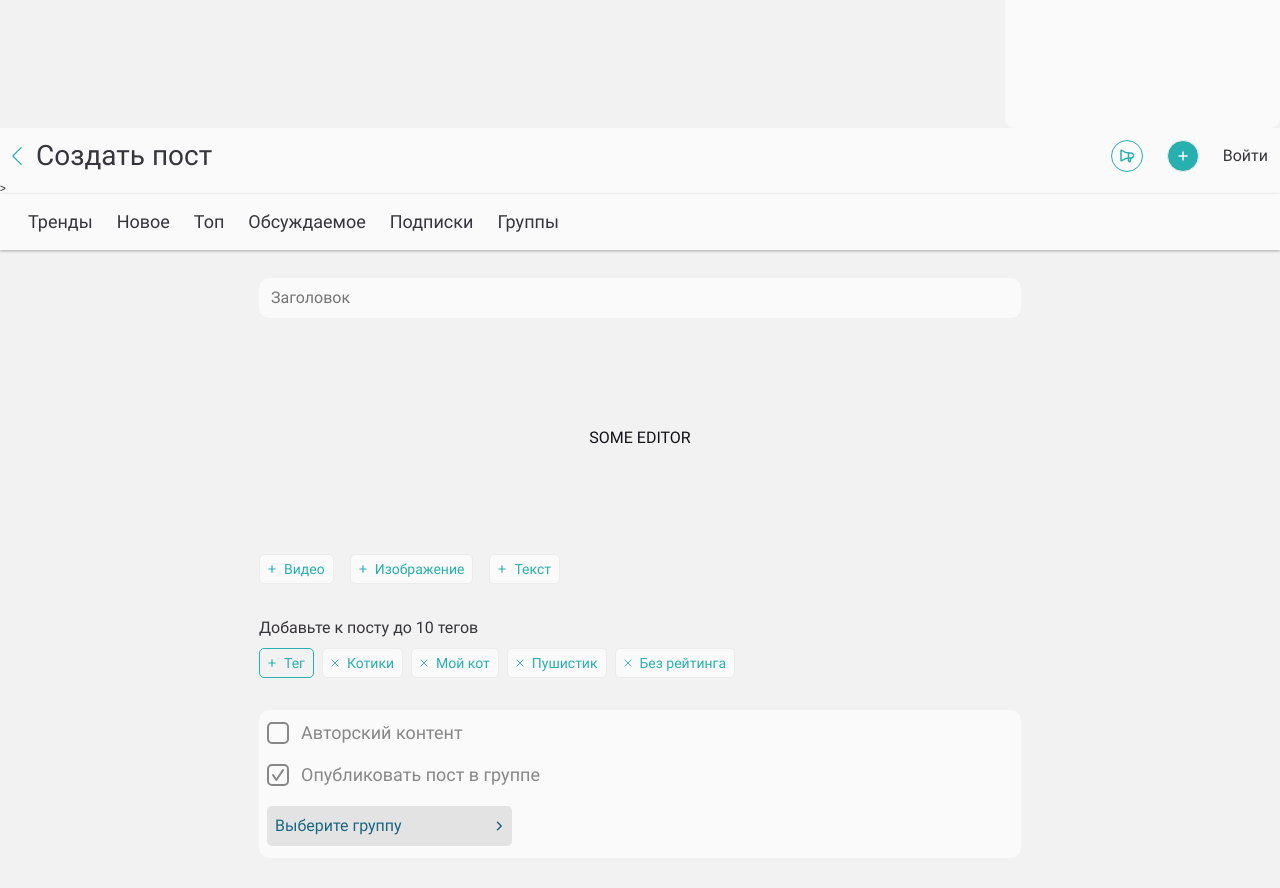
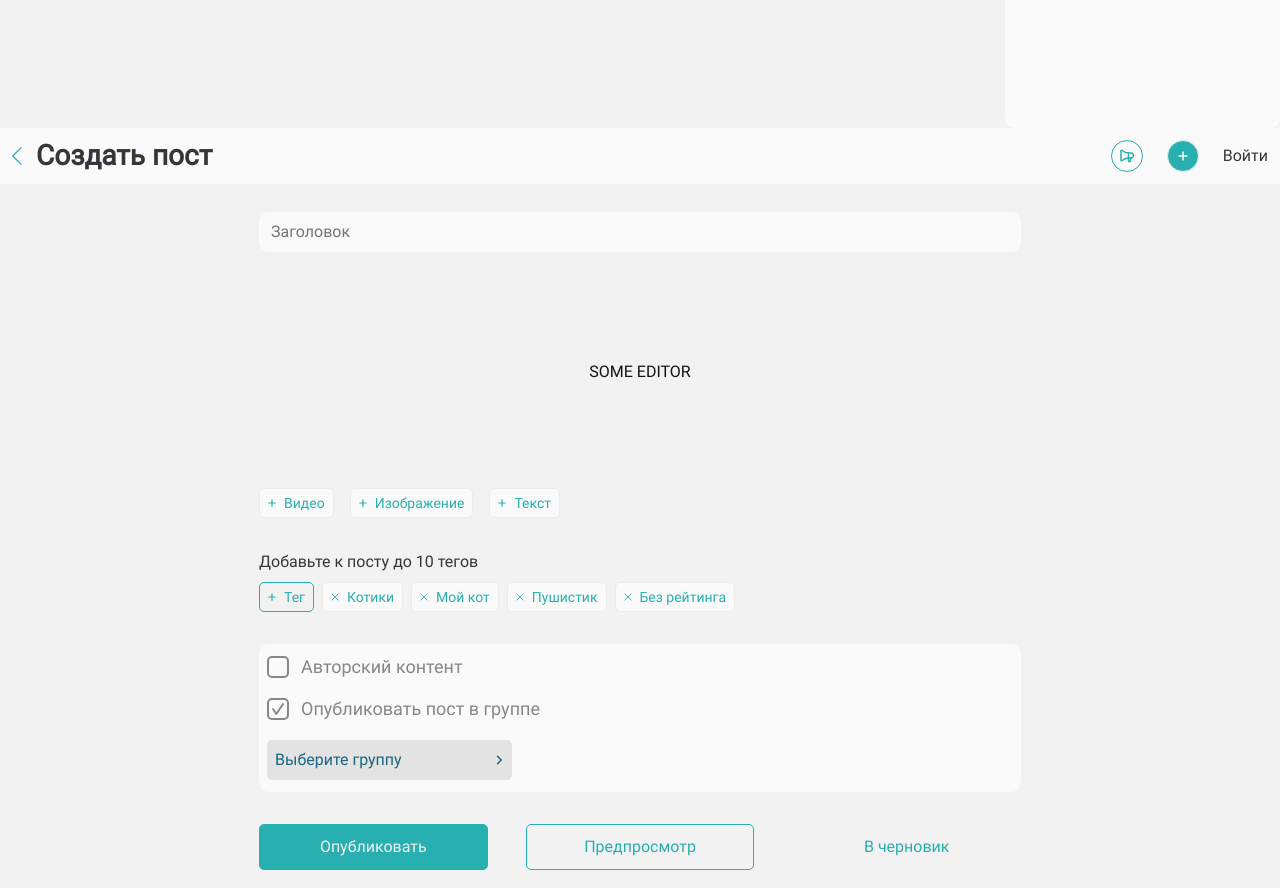
Before and after one commit to OlgaPy/Vortex_front, a Vue app: page /post-editor in a window 1280 px wide. Shown: the part 980-1868 px from the top of the page. Built offline with nearby package versions, Linux system fonts and the light colour scheme.

Commit message:
#57 убрал font-weight и лишний виджет в редакторе

```diff
--- a/src/features/GoToPrevPage.vue
+++ b/src/features/GoToPrevPage.vue
@@ -23,7 +23,6 @@ import router from "@/app/providers/router";
   gap: 14px;
   color: var(--color-gray-22);
   font: var(--font-title);
-  font-weight: 400;
 }
 .icon {
 	width: 10px;
--- a/src/pages/post-editor/ui/PostEditorMobilePage.vue
+++ b/src/pages/post-editor/ui/PostEditorMobilePage.vue
@@ -7,7 +7,6 @@ import PostEditorHeader from "@/pages/post-editor/ui/PostEditorHeader.vue";
 import PostEditor from "@/widgets/PostContenEditorWidget.vue";
 import PostEditorFooter from "@/pages/post-editor/ui/PostEditorFooter.vue";
 import MobileMainBlockUI from "@/shared/ui/block-ui/MobileMainBlockUI.vue";
-import TapeLinksWidget from "@/widgets/TapeLinksWidget.vue";
 import HeaderHorizontalPanelUI from "@/shared/ui/HeaderHorizontalPanelUI.vue";
 import GoToPrevPage from "@/features/GoToPrevPage.vue";
 
@@ -21,8 +20,7 @@ const MobileNavigationStore = useMobileNavigationStore();
         <template #left-content>
           <GoToPrevPage>Создать пост</GoToPrevPage>
         </template>
-      </HeaderWidget>>
-			<TapeLinksWidget/>
+      </HeaderWidget>
       <SidebarNavigationMobileWidget v-if="MobileNavigationStore.showNavigationPage" />
     </HeaderHorizontalPanelUI>
 
```
